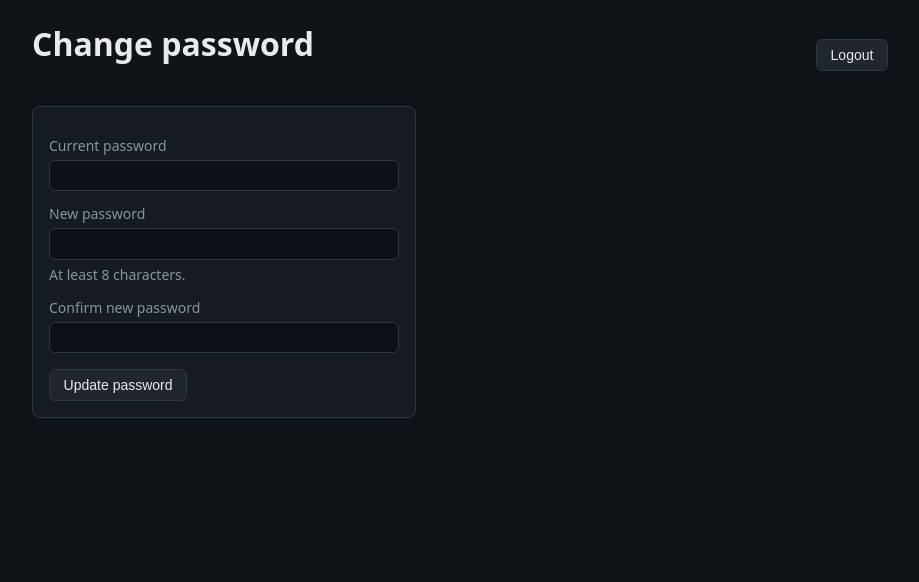
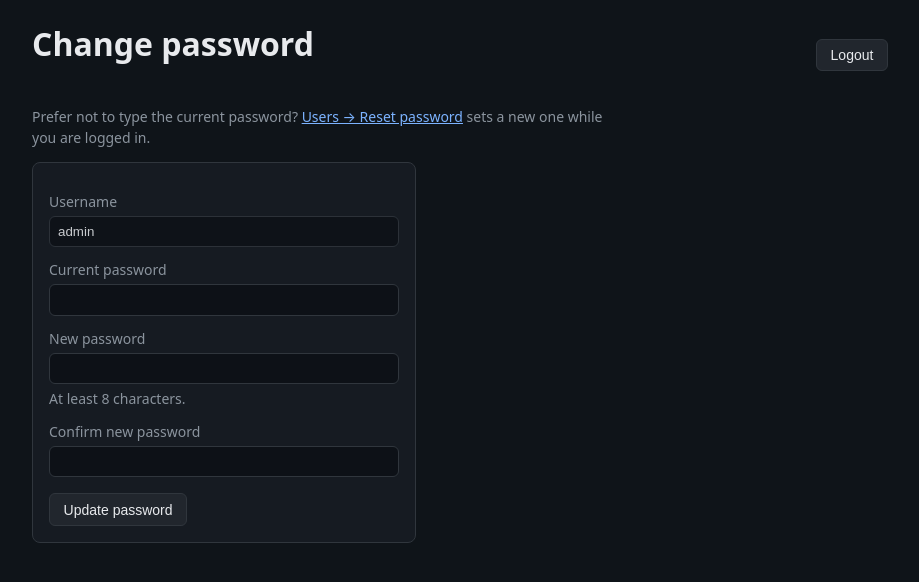
Before and after one commit to decisionsciencecorp/invoicing, a PHP site: page /admin/change-password.php in a window 1280 px wide. Shown: the part 141-723 px from the top of the page, without its empty margins (180-1099 px from the left). Run offline with PHP 8.4, Linux system fonts and the light colour scheme; the visitor is signed in with stand-in values (Sample User, id 1).

Commit message:
Harden admin password change against autofill misfires
Surface a clearer path via Users → Reset when current-password verify fails, and require a new password on the admin reset form.

```diff
--- a/public/admin/change-password.php
+++ b/public/admin/change-password.php
@@ -7,6 +7,8 @@ requireAuth();
 
 $error = '';
 $success = '';
+$me = getCurrentUser();
+$username = (string) ($me['username'] ?? ($_SESSION['username'] ?? ''));
 
 if ($_SERVER['REQUEST_METHOD'] === 'POST') {
     requireCsrfToken();
@@ -22,6 +24,9 @@ if ($_SERVER['REQUEST_METHOD'] === 'POST') {
             $success = 'Password updated.';
         } else {
             $error = $result['error'] ?? 'Could not update password.';
+            if ($error === 'Current password is incorrect.') {
+                $error .= ' If a password manager filled the wrong value, clear the current-password field and type it by hand — or use Users → Reset password (does not need the current one).';
+            }
         }
     }
 }
@@ -46,10 +51,19 @@ require_once __DIR__ . '/includes/nav.php';
     <div class="message ok"><?= htmlspecialchars($success, ENT_QUOTES, 'UTF-8') ?></div>
 <?php endif; ?>
 
+<p style="font-size:0.875rem;color:#8b949e;max-width:36rem;">
+    Prefer not to type the current password?
+    <a href="<?= htmlspecialchars(dsc_invoicing_href('admin/users.php'), ENT_QUOTES, 'UTF-8') ?>">Users → Reset password</a>
+    sets a new one while you are logged in.
+</p>
+
 <div class="info-box" style="max-width:24rem;">
-    <form method="POST">
+    <form method="POST" autocomplete="off">
         <?= csrfField() ?>
-        <label for="current_password">Current password</label>
+        <?php /* Helps password managers bind the account; keeps current vs new fields from swapping. */ ?>
+        <label for="username_display">Username</label>
+        <input type="text" id="username_display" name="username" value="<?= htmlspecialchars($username, ENT_QUOTES, 'UTF-8') ?>" autocomplete="username" readonly style="width:100%;box-sizing:border-box;opacity:0.85;">
+        <label for="current_password" style="margin-top:0.75rem;">Current password</label>
         <input type="password" id="current_password" name="current_password" required autocomplete="current-password" style="width:100%;box-sizing:border-box;">
         <label for="new_password" style="margin-top:0.75rem;">New password</label>
         <input type="password" id="new_password" name="new_password" required minlength="8" autocomplete="new-password" style="width:100%;box-sizing:border-box;">
```
Also changed, not shown: public/admin/users.php (+4 -4 lines).
